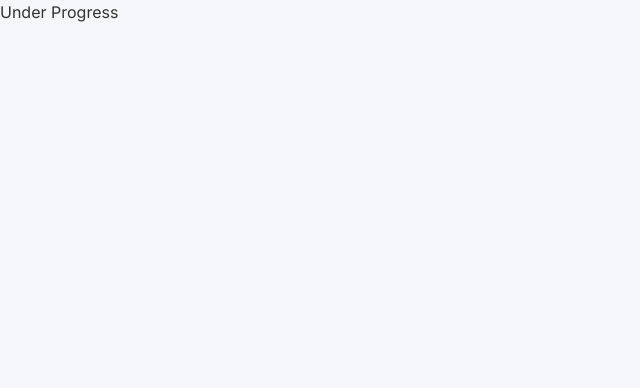
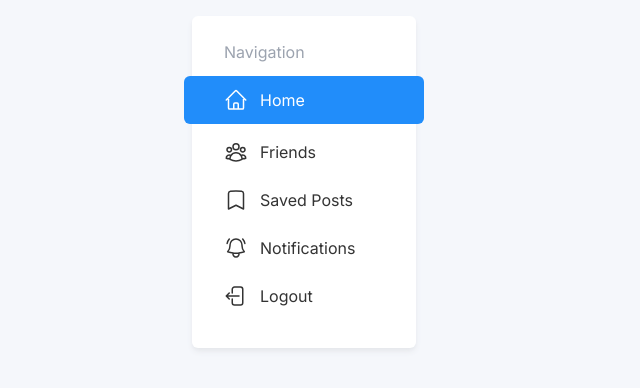
Before and after one commit to keshavpj1711/SoMA, a Next.js app in the folder soma/: page /profile in a window 1280 px wide. Shown: the top 388 px of the page, without its empty margins (0-640 px from the left). Built offline with nearby package versions, Linux system fonts and the light colour scheme.

Commit message:
created a profile page to be accessed when avatar is clicked

```diff
--- a/soma/src/app/profile/page.js
+++ b/soma/src/app/profile/page.js
@@ -1,6 +1,8 @@
+import Layout from "../../components/Layout";
+
 export default function ProfilePages() {
 
     return (
-        <div>Under Progress</div>
+        <Layout></Layout>
     );
 }
```
